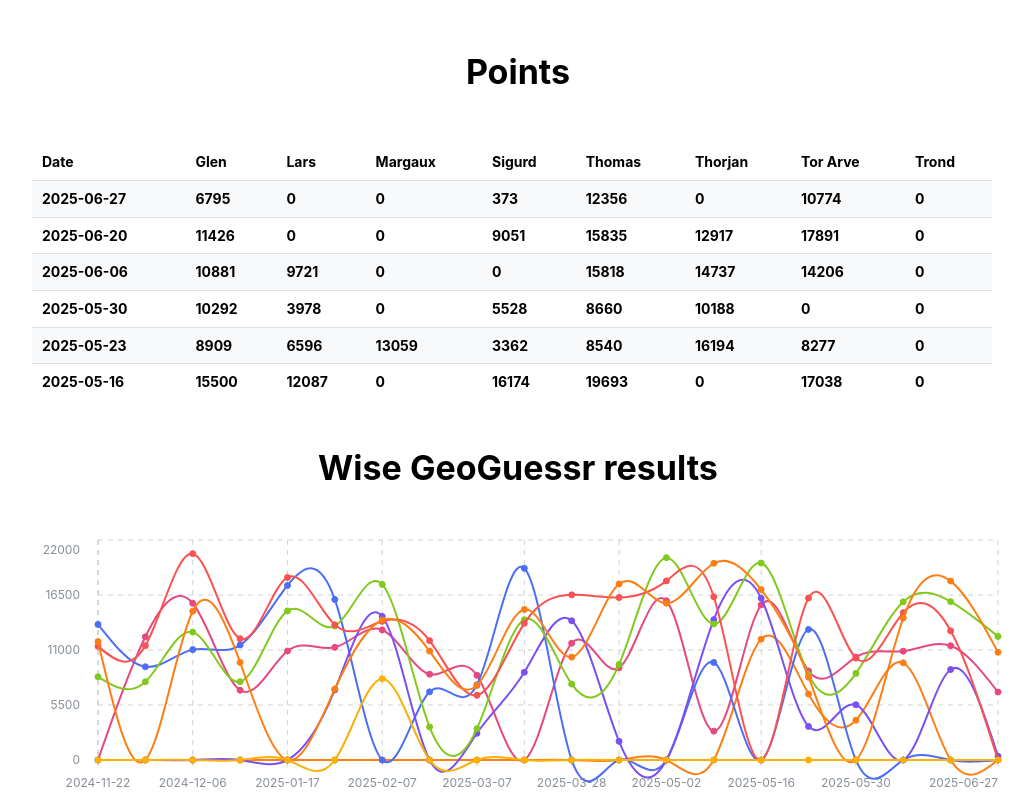
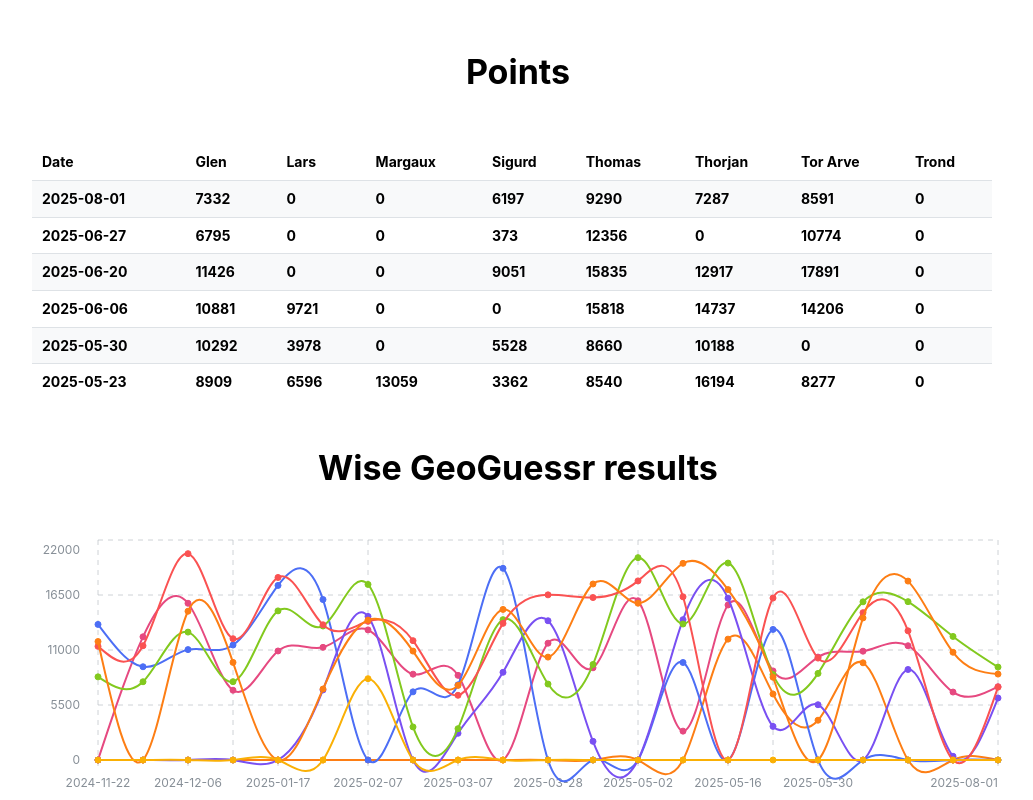
Before and after one commit to glensorbo/wise-geoguessr, a React (Vite) app: page / in a window 1280 px wide. Shown: the top 800 px of the page, without its empty margins (122-1155 px from the left). Built offline with nearby package versions, Linux system fonts and the light colour scheme.

Commit message:
2025-08-01

```diff
--- a/src/data.ts
+++ b/src/data.ts
@@ -9,6 +9,18 @@
   | 'Lars';
 
 export const data: Record<'date' | Player | 'Winner', string | number>[] = [
+  {
+    date: '2025-08-01',
+    Glen: 7332,
+    Thomas: 9290,
+    Margaux: 0,
+    Thorjan: 7287,
+    'Tor Arve': 8591,
+    Sigurd: 6197,
+    Trond: 0,
+    Lars: 0,
+    Winner: 'Thomas',
+  },
   {
     date: '2025-06-27',
     Glen: 6795,
```
